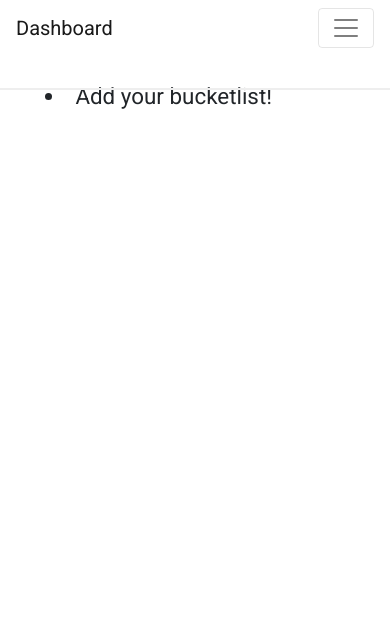
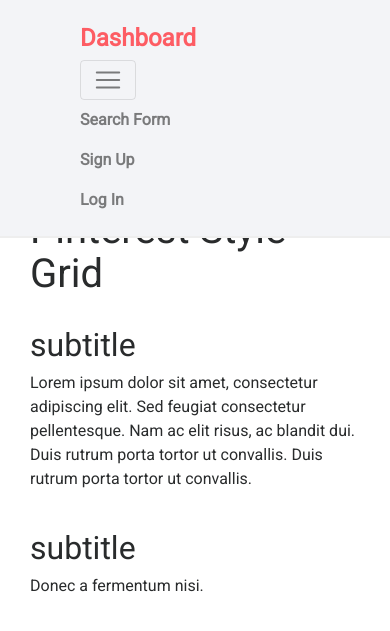
Before and after one commit to choia/bucket-list-webapp, a Django app: page /posts/ in a window 390 px wide, after a click that opens the changed part. Shown: the top 631 px of the page. Run offline with Django 3.2, Linux system fonts and the light colour scheme; the visitor is signed in with stand-in values (Sample User, id 1); data that the repository does not hold is empty; some libraries are stand-ins or nearby versions.

Commit message:
navigation bar css stylesheet modified

```diff
--- a/posts/templates/base.html
+++ b/posts/templates/base.html
@@ -8,24 +8,30 @@
     <meta name="viewport" content="width=device-width, initial-scale=1, shrink-to-fit=no">
 
     <!-- Bootstrap CSS -->
-    <link rel="stylesheet" href="https://maxcdn.bootstrapcdn.com/bootstrap/4.0.0-beta.2/css/bootstrap.min.css">
+    <link rel="stylesheet" href="https://maxcdn.bootstrapcdn.com/bootstrap/4.0.0-beta.3/css/bootstrap.min.css">
     <link href="https://fonts.googleapis.com/css?family=Roboto" rel="stylesheet">
     <link rel="stylesheet" href="{% static 'css/styles.css' %}">
   </head>
   <body>
   <header>
-  <nav class="navbar fixed-top navbar-expand-md navbar-light bg-faded navbar-right navbar-custom">
+
+  <nav class="navbar navbar-expand-lg navbar-light bg-faded navbar-right fixed-top" id="main-nav">
     <a class="navbar-brand" href="#">Dashboard</a>
     <button class="navbar-toggler d-lg-none" type="button" data-toggle="collapse" data-target="#navbarsExampleDefault" aria-controls="navbarsExampleDefault" aria-expanded="false" aria-label="Toggle navigation">
       <span class="navbar-toggler-icon"></span>
     </button>
     <div class="collapse navbar-collapse" id="navbarsExampleDefault">
       <ul class="navbar-nav mr-auto">
-        <li class="nav-item active">
-          <a class="nav-link" href="#"> <span class="sr-only">(current)</span></a>
+        <li class="nav-item">
+          <a class="nav-link" href="#">Search Form</a>
+        </li>
+      </ul>
+      <ul class="navbar-nav navbar-right">
+        <li class="nav-item">
+          <a class="nav-link" href="#">Sign Up</a>
         </li>
         <li class="nav-item">
-          <a class="nav-link" href="#"></a>
+          <a class="nav-link" href="#">Log In</a>
         </li>
       </ul>
 <!--       <form class="form-inline mt-2 mt-md-0">
@@ -36,12 +42,12 @@
   </nav>
   </header>
 
-  <div class="container-fluid">
+  <div class="container">
   <div class="row">
-  <div class="col-sm-4 col-md-2 d-none d-sm-block bg-light sidebar">
-  {% block sidebar %}
+  <!-- <div class="col-sm-4 col-md-2 d-none d-sm-block bg-light sidebar">
+  {% block sidebar %} -->
   <!-- <ul class="sidebar-nav"> -->
-  <ul class="nav nav-pills flex-column sidebar-nav">
+  <!-- <ul class="nav nav-pills flex-column sidebar-nav">
     <li class="nav-item"><a href="{% url 'posts:post-home' %}">Home</a></li>
     {% if user.is_authenticated  %}
     <li class="nav-item"><a href="{% url 'posts:post-create' %}">Create</a></li>
@@ -52,17 +58,18 @@
   </ul>
   {% endblock %}
   </div>
-  </div>
-  <div class="col-md-12 col-md-offset-2">
-    <main role="main" class="container container-custom">
+  </div> -->
+  <div class="col-md-12">
+    <main role="main" class="container">
     {% block content %}{% endblock %}
     </main>
+  </div>
   </div>
   </div>
     <!-- Optional JavaScript -->
     <!-- jQuery first, then Popper.js, then Bootstrap JS -->
     <script src="https://code.jquery.com/jquery-3.2.1.slim.min.js"></script>
-    <script src="https://cdnjs.cloudflare.com/ajax/libs/popper.js/1.12.3/umd/popper.min.js"></script>
-    <script src="https://maxcdn.bootstrapcdn.com/bootstrap/4.0.0-beta.2/js/bootstrap.min.js"></script>
+    <script src="https://cdnjs.cloudflare.com/ajax/libs/popper.js/1.12.9/umd/popper.min.js"></script>
+    <script src="https://maxcdn.bootstrapcdn.com/bootstrap/4.0.0-beta.3/js/bootstrap.min.js"></script>
   </body>
 </html>
--- a/posts/templates/post_home.html
+++ b/posts/templates/post_home.html
@@ -1,7 +1,6 @@
 {% extends 'base.html' %}
 {% block content %}
 {% if posts %}
-
 
 <ul>
 {% for post in posts %}
@@ -21,5 +20,28 @@
 <li>Add your bucketlist!</li>
 
 
+<div class="pinGridWrapper">
+  <h1>CSS Only Responsive Pinterest Style Grid</h1>
+  <div class="pinGrid">
+
+    <div class="pin">
+      <img src="">
+      <h2>subtitle</h2>
+      <p>Lorem ipsum dolor sit amet, consectetur adipiscing elit.
+        Sed feugiat consectetur pellentesque. Nam ac elit risus,
+        ac blandit dui. Duis rutrum porta tortor ut convallis.
+        Duis rutrum porta tortor ut convallis.</p>
+    </div>
+    <div class="pin">
+      <img src="">
+      <h2>subtitle</h2>
+      <p>Donec a fermentum nisi.</p>
+    </div>
+  </div>
+</div>
+
+
+
 {% endif %}
+
 {% endblock %}
--- a/posts/views.py
+++ b/posts/views.py
@@ -13,7 +13,7 @@ class PostListView(LoginRequiredMixin, ListView):
 	context_object_name = 'posts'
 
 	def get_queryset(self):
-		return Post.objects.filter(completed=False, user=self.request.user)
+		return Post.objects.filter(completed=False)
 
 	template_name = 'post_home.html'
 
--- a/static/css/styles.css
+++ b/static/css/styles.css
@@ -1,27 +1,7 @@
 body {
 	font-family: 'Roboto', sans-serif;
-	font-size: 1.4em;
-	padding-top: 60px;
-
-}
-
-/* SIDEBAR */
-.sidebar {
-	position: fixed;
-    top: 60px;
-    bottom: 0;
-    left: 0;
-    z-index: 1000;
-    padding: 10px 0;
-    overflow-x: hidden;
-    overflow-y: auto;
-    border-right: 1px solid #eee;
-}
-
-/* SIDEBAR NAVIGATION LINK */
-.sidebar-nav {
-	display: block;
-    padding: .5rem 3rem;
+	padding-top: 6rem;
+	/*font-size: 1.4em;*/
 
 }
 
@@ -30,13 +10,24 @@ body {
 	border-bottom: 2px solid #eee;
 
 }
+/* TOP NAVIGATION MAIN*/
+#main-nav {
+	padding-top: 1rem;
+	padding-bottom: 1rem;
+	border-bottom: 2px solid #eee;
+	padding-right: 5rem;
+	padding-left: 5rem;
+	z-index: 1000;
+	background-color: #f3f4f7;
+	font-weight: 600;
+}
 
-.container-custom {
-    width: 100%;
-    margin-top: 20px;
-    padding-right: 15px;
-    padding-left: 15px;
-    margin-right: auto;
-    margin-left: auto;
+#main-nav .navbar-brand {
+	color: #fd5c63;
+	padding-right: 2rem;
+	font-size: 1.5rem;
+}
+
+.main-container {
 
 }
```
Also changed, not shown: 1 other file.
